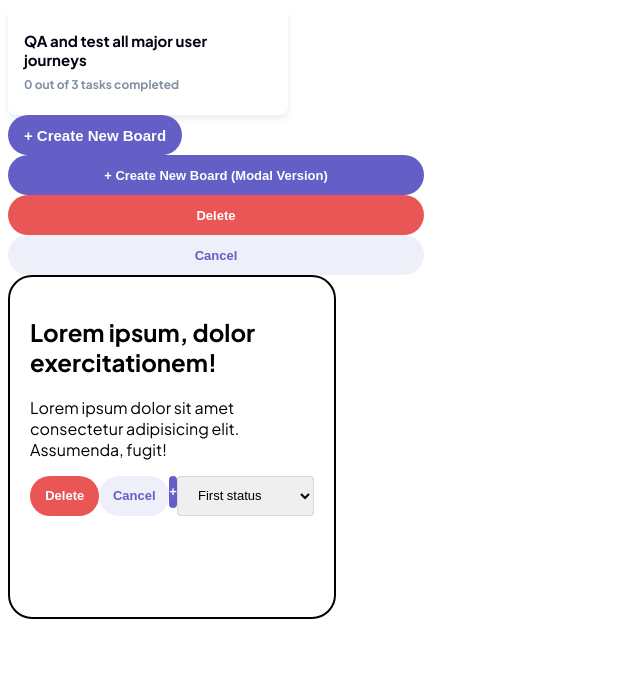
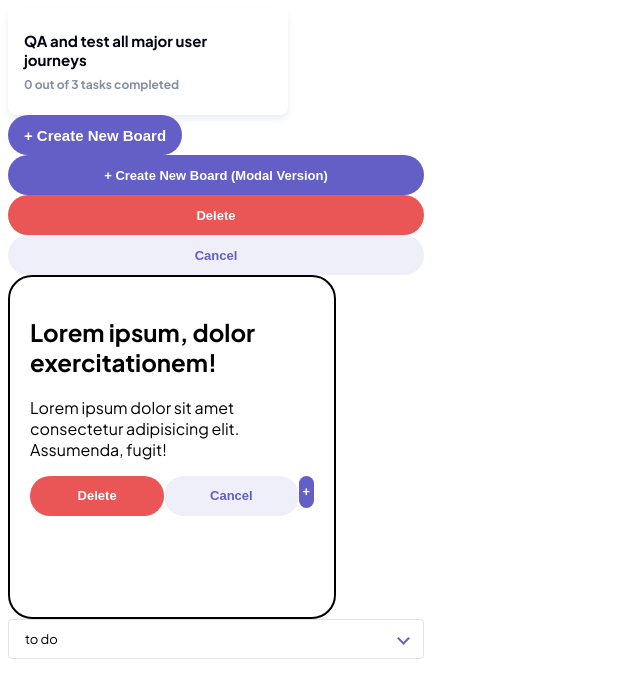
Before and after one commit to ryjw/Kanban-task-management, a Next.js app: page / in a window 1280 px wide. Shown: the top 698 px of the page, without its empty margins (0-640 px from the left). Built offline with nearby package versions, Linux system fonts and the light colour scheme.

Commit message:
custom select box working

```diff
--- a/src/app/page.js
+++ b/src/app/page.js
@@ -1,6 +1,7 @@
 import Button from "@/components/Button.jsx";
 import Card from "../components/Card.jsx";
 import { Test } from "@/components/Test.jsx";
+import Select from "@/components/Select.jsx";
 
 export default function Home() {
   return (
@@ -15,6 +16,8 @@ export default function Home() {
       <Button content={"Cancel"} variant="secondary" />
 
       <Test />
+
+      <Select />
     </>
   );
 }
--- a/src/components/Select.jsx
+++ b/src/components/Select.jsx
@@ -1,11 +1,33 @@
+"use client";
+import { useState } from "react";
 import styles from "../partials/_select.module.scss";
 
-export default function Select({ columns, selectedStatus }) {
+export default function Select() {
+  const [open, setOpen] = useState(false);
+  const [selected, setSelected] = useState("to do");
+  const [array, setArray] = useState(["to do", "doing", "done"]);
+
   return (
-    <select className={styles.selectBox}>
-      <option>First status</option>
-      <option>Second status</option>
-      <option>Third status</option>
-    </select>
+    <div className={styles.select}>
+      <div onClick={() => setOpen(!open)} className={styles["select-trigger"]}>
+        <span>{selected}</span>
+        <div className={styles.arrow}></div>
+      </div>
+      <div className={`${styles["custom-options"]} ${open && styles.open}`}>
+        {array.map((item) => {
+          return (
+            <span
+              className={styles.option}
+              onClick={(e) => {
+                setSelected(e.target.textContent);
+                setOpen(!open);
+              }}
+            >
+              {item}
+            </span>
+          );
+        })}
+      </div>
+    </div>
   );
 }
--- a/src/components/Test.jsx
+++ b/src/components/Test.jsx
@@ -1,5 +1,4 @@
 import Button from "./Button";
-import Select from "./Select";
 
 //test responsive behavior of button on form/ modal
 
@@ -29,8 +28,6 @@ export function Test() {
         <Button content={"Delete"} variant="danger"></Button>
         <Button content={"Cancel"} variant="secondary"></Button>
         <Button content="+" variant="btn-header_sm"></Button>
-
-        <Select />
       </div>
     </div>
   );
--- a/src/partials/_select.module.scss
+++ b/src/partials/_select.module.scss
@@ -1,28 +1,67 @@
 @use "./variables" as *;
 @use "./breakpoints" as *;
 
-.selectBox {
-  @include body-l;
-  padding: 8px 16px;
+.select {
+  box-sizing: border-box;
+  position: relative;
+  width: 200px;
+  user-select: none;
+  cursor: pointer;
+  border-radius: 4px;
   border: 1px solid $medium-grey-25;
   height: 40px;
-  width: 295px; //default width set to mobile
-  border-radius: 4px;
-  box-sizing: border-box;
-  cursor: pointer;
-
+  width: 295px; //default width set to mobile modal, large variant
+  @include lg {
+    width: 416px;
+  }
   &:hover {
     border-color: $purple-primary;
   }
-  &:focus {
-    outline: none;
-  }
+}
 
-  &:after {
-    border: 2px solid $purple-primary;
-  }
+.select-trigger {
+  @include body-l;
+  position: relative;
+  padding: 8px 16px;
+}
 
+.custom-options {
+  box-sizing: border-box;
+  position: absolute;
+  top: 100%;
+  opacity: 1;
+  background-color: $white;
+  border-radius: 8px;
+  padding: 8px 0;
+  margin-top: 8px;
+  visibility: hidden;
+  display: flex;
+  flex-direction: column;
+  pointer-events: none;
+  width: 295px; //default width set to mobile modal, large variant
   @include lg {
     width: 416px;
   }
 }
+
+.open {
+  visibility: visible;
+  pointer-events: all;
+}
+
+.option {
+  @include body-l;
+  color: $medium-grey;
+  padding: 8px 16px;
+}
+
+.arrow {
+  position: absolute;
+  transform: rotate(45deg);
+  height: 7px;
+  width: 7px;
+  border-right: 2px solid $purple-primary;
+  border-bottom: 2px solid $purple-primary;
+  right: 15px;
+  top: 14px;
+}
```
